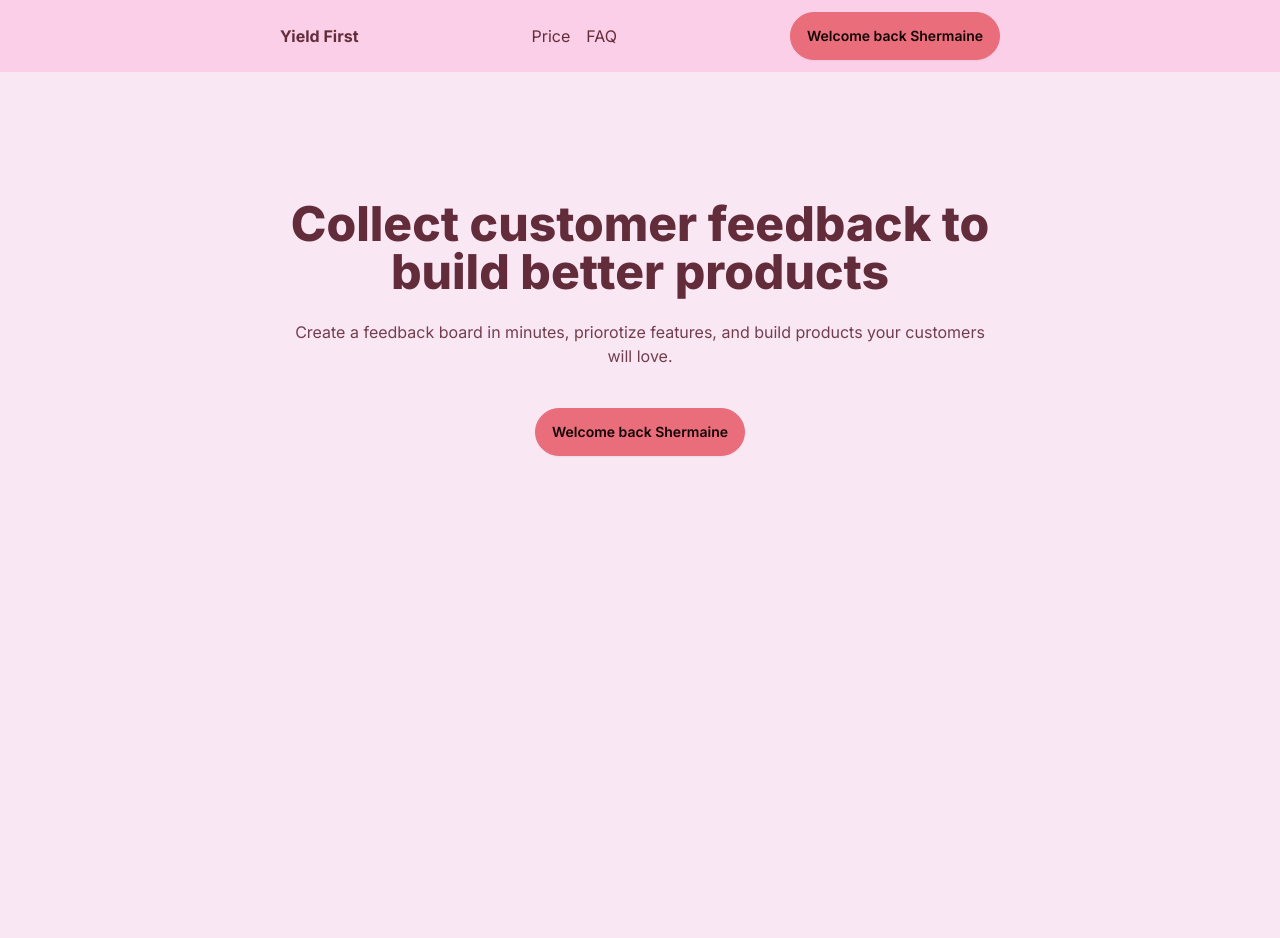
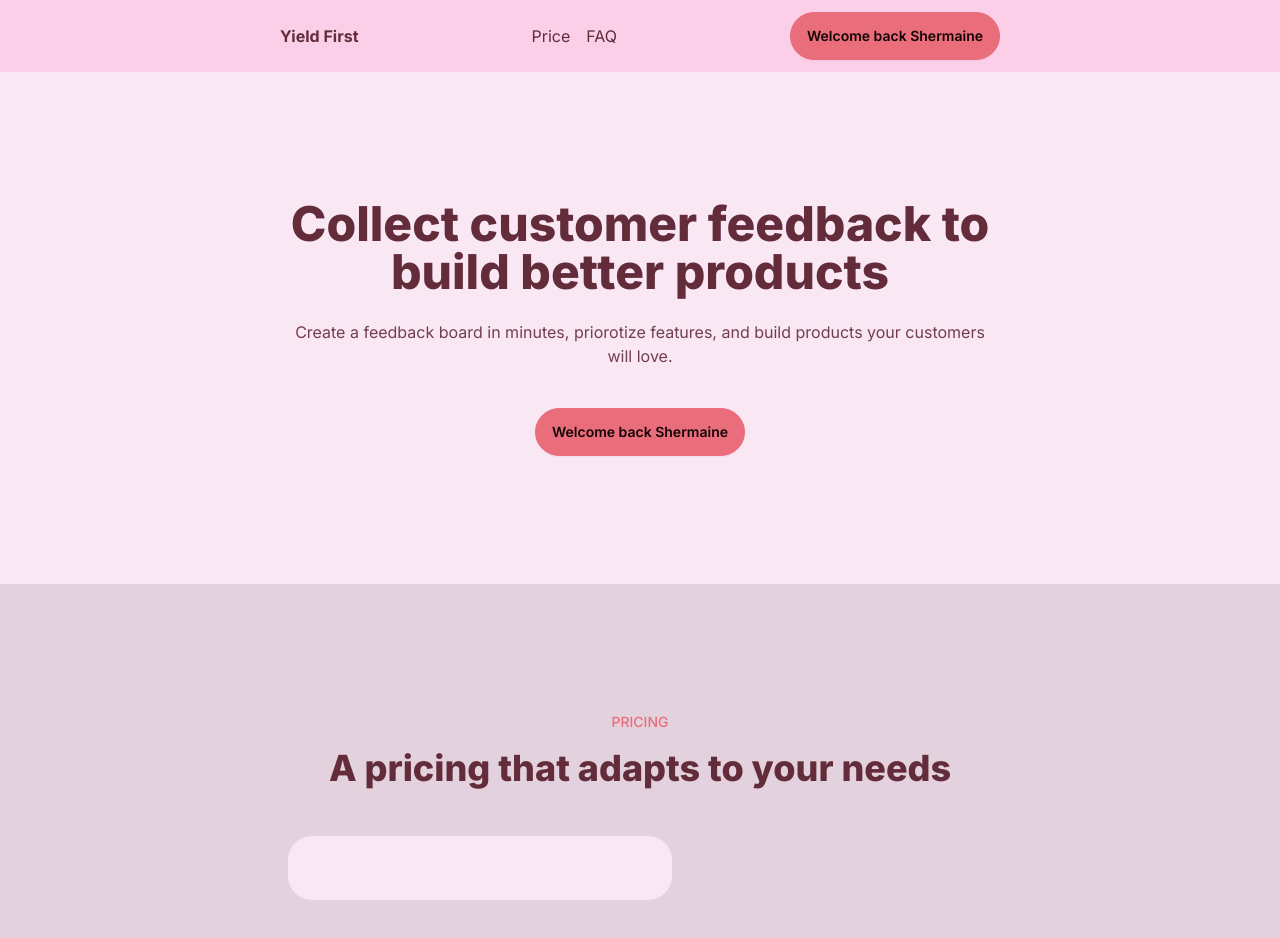
Before and after one commit to Mayst0731/yields, a Next.js app: page / in a window 1280 px wide. Shown: the top 938 px of the page. Before the commit the page ends 800 px from the top, so only its background shows below. Built offline with nearby package versions, Linux system fonts and the light colour scheme.

Commit message:
Adding partial price part

```diff
--- a/app/page.js
+++ b/app/page.js
@@ -31,6 +31,17 @@ export default function Home() {
         {console.log(`Hey ${name} 🌟 `)}
       </section>
       {/* Pricing */}
+      <section className="bg-base-200">
+        <div className="py-32 px-8 max-w-3xl mx-auto">
+          <p className="text-sm uppercase font-medium text-center text-primary mb-4">Pricing</p>
+          <h2 className="text-3xl lg:text-4xl font-extrabold mb-12 text-center">
+            A pricing that adapts to your needs
+          </h2>
+          <div className="p-8 bg-base-100 w-96 rounded-3xl max-auto">
+            <div></div>
+          </div>
+        </div>
+      </section>
     </main>
   );
 }
```
